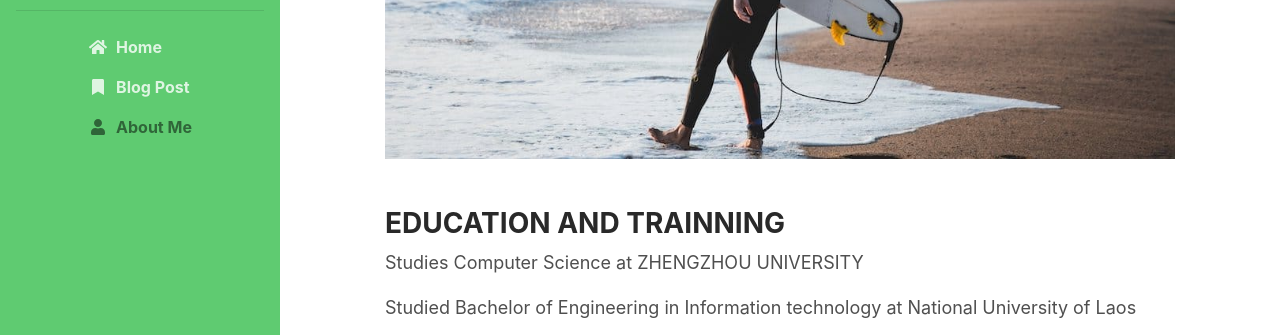
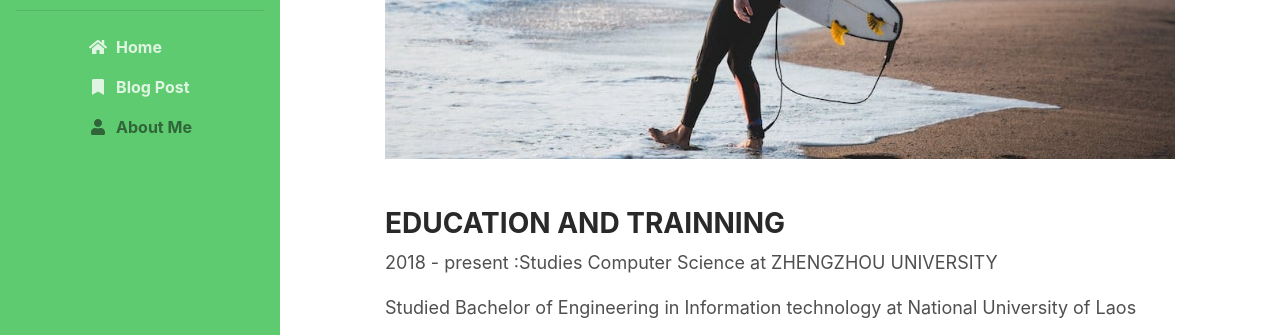
Before and after one commit to laoszou/zou, a plain HTML site: page about.html in a window 1280 px wide. Shown: the part 433-768 px from the top of the page. Drawn offline with Linux system fonts and the light colour scheme.

Commit message:
Update about.html

```diff
--- a/about.html
+++ b/about.html
@@ -71,7 +71,7 @@
 			    <figure><img class="img-fluid" src="assets/images/about-me.jpg" alt="image"></figure>
 
 				<h3 class="mt-5">EDUCATION AND TRAINNING</h3>
-				<p>Studies Computer Science at ZHENGZHOU UNIVERSITY</p>
+				<p> 2018 - present :Studies Computer Science at ZHENGZHOU UNIVERSITY</p>
 				<p>Studied Bachelor of Engineering in Information technology at National University of Laos</p>
 				<p>Studied Business English at Lao International College</p>
 				<p>Studied Chinese Mandarin at 鄭州大學</p>
```
